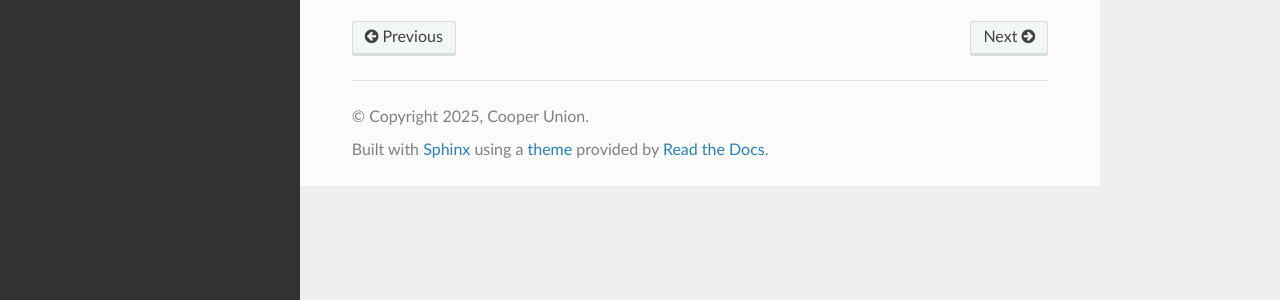
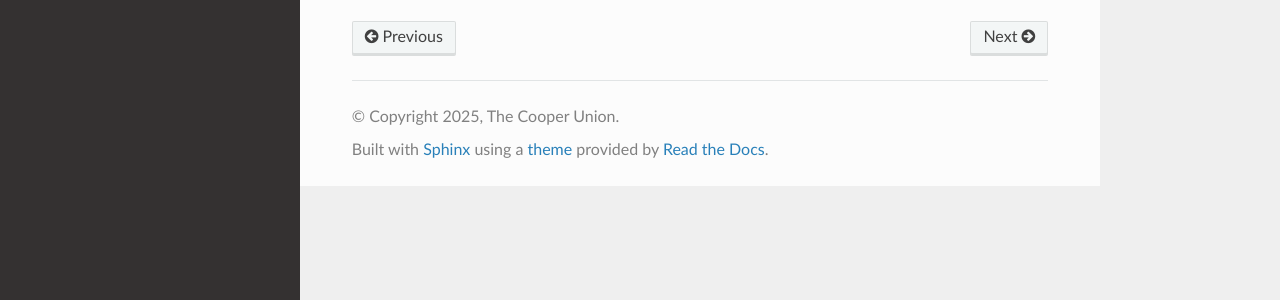
Before and after one commit to CooperUnionBIRDLab/Pressure_Rig_Docs, a Sphinx documentation site: the page built from docs/source/usage.rst, in a window 1280 px wide. Shown: the part 443-743 px from the top of the page. Built offline with Sphinx 7.4.7 and the Read the Docs theme 3.1.0, drawn with Linux system fonts in a browser that asks for light colours.

Commit message:
Update conf.py

```diff
--- a/docs/source/conf.py
+++ b/docs/source/conf.py
@@ -3,7 +3,7 @@
 # -- Project information
 
 project = 'Soft Robotics Pressure Rig System'
-copyright = '2025, Cooper Union'
+copyright = '2025, The Cooper Union'
 author = 'Isaiah Rivera and Ani Vardanyan'
 
 release = '1.0'
```
